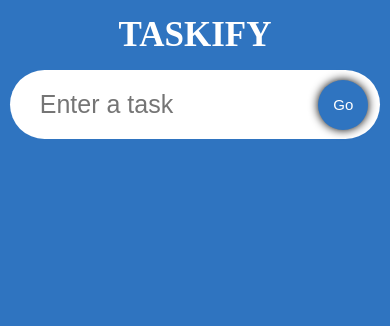
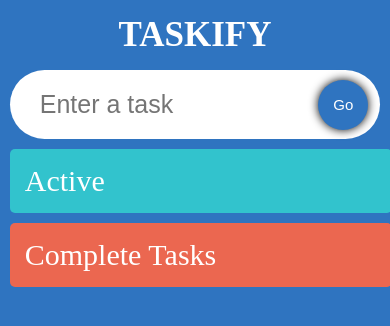
Before and after one commit to phoebesu1025/Todo-App-React-Typscript-, a React (Create React App) app: page / in a window 390 px wide. Shown: the top 326 px of the page. Built offline with nearby package versions, Linux system fonts and the light colour scheme; a web font is replaced by a local one.

Commit message:
Fixed: strict mode issue

```diff
--- a/package.json
+++ b/package.json
@@ -9,8 +9,10 @@
     "@types/jest": "^27.5.2",
     "@types/node": "^16.18.12",
     "@types/react": "^18.0.28",
+    "@types/react-beautiful-dnd": "^13.1.3",
     "@types/react-dom": "^18.0.11",
     "react": "^18.2.0",
+    "react-beautiful-dnd": "^13.1.1",
     "react-dom": "^18.2.0",
     "react-icons": "^4.7.1",
     "react-scripts": "5.0.1",
--- a/src/App.tsx
+++ b/src/App.tsx
@@ -3,10 +3,12 @@ import "./App.css";
 import InputField from "./components/InputField";
 import TodoList from "./components/TodoList";
 import { Todo } from "./model";
+import { DragDropContext, DropResult } from "react-beautiful-dnd";
 
 const App: React.FC = () => {
   const [todo, setTodo] = useState<string>(""); //this is how we define the type
   const [todos, setTodos] = useState<Todo[]>([]); //Todo[] is from the model.ts 在array 裡面3個property的object
+  const [completedTodos, setCompletedTodos] = useState<Todo[]>([]);
 
   const handleAdd = (e: React.FormEvent) => {
     e.preventDefault();
@@ -16,15 +18,23 @@ const App: React.FC = () => {
       setTodo(""); //it's just empty the input after add
     }
   };
-
-  console.log(todo);
+  const onDragEnd = (result: DropResult) => {
+    console.log(result);
+  };
   return (
     <>
-      <div className="App">
-        <span className="heading">Taskify</span>
-        <InputField todo={todo} setTodo={setTodo} handleAdd={handleAdd} />
-        <TodoList todos={todos} setTodos={setTodos} />
-      </div>
+      <DragDropContext onDragEnd={onDragEnd}>
+        <div className="App">
+          <span className="heading">Taskify</span>
+          <InputField todo={todo} setTodo={setTodo} handleAdd={handleAdd} />
+          <TodoList
+            todos={todos}
+            setTodos={setTodos}
+            completedTodos={completedTodos}
+            setCompletedTodos={setCompletedTodos}
+          />
+        </div>
+      </DragDropContext>
     </>
   );
 };
--- a/src/components/SingleTodo.tsx
+++ b/src/components/SingleTodo.tsx
@@ -3,15 +3,16 @@ import { Todo } from "../model";
 import { AiFillDelete, AiFillEdit } from "react-icons/ai";
 import { MdDone } from "react-icons/md";
 import "./style.css";
-import TodoList from "./TodoList";
+import { Draggable } from "react-beautiful-dnd";
 //remember interface doesn't need =
 type Props = {
+  index: number;
   todo: Todo;
   todos: Todo[];
   setTodos: React.Dispatch<React.SetStateAction<Todo[]>>;
 };
 
-const SingleTodo: React.FC<Props> = ({ todo, todos, setTodos }) => {
+const SingleTodo: React.FC<Props> = ({ index, todo, todos, setTodos }) => {
   //Edit/////////////////////////////////
   const [edit, setEdit] = useState<boolean>(false);
   const [editTodo, setEditTodo] = useState<string>(todo.todo); //everything we access, it will have the input value
@@ -46,7 +47,15 @@ const SingleTodo: React.FC<Props> = ({ todo, todos, setTodos }) => {
   const inputRef = useRef<HTMLInputElement>(null);
 
   return (
-    <form className="todos_single" onSubmit={(e) => handleEdit(e, todo.id)}>
+    <Draggable draggableId={todo.id.toString()} index={index}>
+      {(provided) => (
+        <form
+          className="todos_single"
+          onSubmit={(e) => handleEdit(e, todo.id)}
+          {...provided.draggableProps}
+          {...provided.dragHandleProps}
+          ref={provided.innerRef}
+        >
           {edit ? (
             <input
               ref={inputRef}
@@ -82,6 +91,8 @@ const SingleTodo: React.FC<Props> = ({ todo, todos, setTodos }) => {
             </span>
           </div>
         </form>
+      )}
+    </Draggable>
   );
 };
 
--- a/src/components/TodoList.tsx
+++ b/src/components/TodoList.tsx
@@ -1,4 +1,5 @@
 import React from "react";
+import { Droppable } from "react-beautiful-dnd";
 import { Todo } from "../model";
 import SingleTodo from "./SingleTodo";
 import "./style.css";
@@ -6,19 +7,60 @@ import "./style.css";
 interface Props {
   todos: Todo[];
   setTodos: React.Dispatch<React.SetStateAction<Todo[]>>;
+  completedTodos: Todo[];
+  setCompletedTodos: React.Dispatch<React.SetStateAction<Todo[]>>;
 }
 
-const TodoList: React.FC<Props> = ({ todos, setTodos }) => {
+const TodoList: React.FC<Props> = ({
+  todos,
+  setTodos,
+  completedTodos,
+  setCompletedTodos,
+}) => {
   return (
-    <div className="todos">
-      {todos.map((todo) => (
+    <div className="container">
+      <Droppable droppableId="TodoLists">
+        {(provided) => (
+          <div
+            className="todos"
+            ref={provided.innerRef}
+            {...provided.droppableProps}
+          >
+            <span className="todos_heading">Active</span>
+            {todos.map((todo, index) => (
               <SingleTodo
+                index={index}
                 todo={todo}
                 key={todo.id}
                 todos={todos}
                 setTodos={setTodos}
               />
             ))}
+            {provided.placeholder}
+          </div>
+        )}
+      </Droppable>
+      <Droppable droppableId="TodosRemove">
+        {(provided) => (
+          <div
+            className="todos remove"
+            ref={provided.innerRef}
+            {...provided.droppableProps}
+          >
+            <span className="todos_heading">Complete Tasks</span>
+            {completedTodos.map((todo, index) => (
+              <SingleTodo
+                index={index}
+                todo={todo}
+                key={todo.id}
+                todos={completedTodos}
+                setTodos={setCompletedTodos}
+              />
+            ))}{" "}
+            {provided.placeholder}
+          </div>
+        )}
+      </Droppable>
     </div>
   );
 };
--- a/src/components/style.css
+++ b/src/components/style.css
@@ -1,6 +1,6 @@
 .input {
   display: flex;
-  width: 90%;
+  width: 95%;
   position: relative;
   align-items: center;
 }
@@ -44,20 +44,40 @@
   box-shadow: 0 0 5px black;
 }
 
+.container {
+  display: flex;
+  width: 95%;
+  margin-top: 10px;
+  justify-content: space-between;
+  align-items: flex-start;
+}
+
 .todos {
   display: flex;
-  justify-content: space-evenly;
-  width: 90%;
-  flex-wrap: wrap;
+  width: 47.5%;
+  flex-direction: column;
+  padding: 15px;
+  border-radius: 5px;
+  background-color: rgb(50, 195, 205);
+}
+
+.todos_heading {
+  font-size: 30px;
+  color: white;
 }
 
 .todos_single {
   display: flex;
-  width: 29.5%;
   border-radius: 5px;
   padding: 20px;
   margin-top: 15px;
   background-image: url("https://img.freepik.com/free-photo/crumpled-yellow-paper-background-close-up_60487-2390.jpg?size=626&ext=jpg");
+  transition: 0.2s;
+}
+
+.todos_single:hover {
+  box-shadow: 0 0 5px black;
+  transform: scale(1.03);
 }
 
 .todos_single--text {
@@ -77,9 +97,9 @@
   cursor: pointer;
 }
 
-@media (max-width: 1200px) {
-  .todos_single {
-    width: 40%;
+@media (max-width: 1100px) {
+  .todos {
+    width: 45%;
   }
 }
 
@@ -89,8 +109,15 @@
   }
   .todos {
     width: 95%;
+    margin-bottom: 10px;
   }
-  .todos_single {
-    width: 100%;
+
+  .container {
+    width: 95%;
+    flex-direction: column;
   }
 }
+
+.remove {
+  background-color: rgb(235, 103, 80);
+}
--- a/src/index.tsx
+++ b/src/index.tsx
@@ -1,16 +1,12 @@
-import React from 'react';
-import ReactDOM from 'react-dom/client';
-import './index.css';
-import App from './App';
+import React from "react";
+import ReactDOM from "react-dom/client";
+import "./index.css";
+import App from "./App";
 
 const root = ReactDOM.createRoot(
-  document.getElementById('root') as HTMLElement
+  document.getElementById("root") as HTMLElement
 );
-root.render(
-  <React.StrictMode>
-    <App />
-  </React.StrictMode>
-);
+root.render(<App />);
 
 // If you want to start measuring performance in your app, pass a function
 // to log results (for example: reportWebVitals(console.log))
```
Also changed, not shown: src/model.ts (+41 -0 lines), 1 other file (tests, documents, lock files or other folders). Lines whose indentation alone changed are shown as unchanged.
